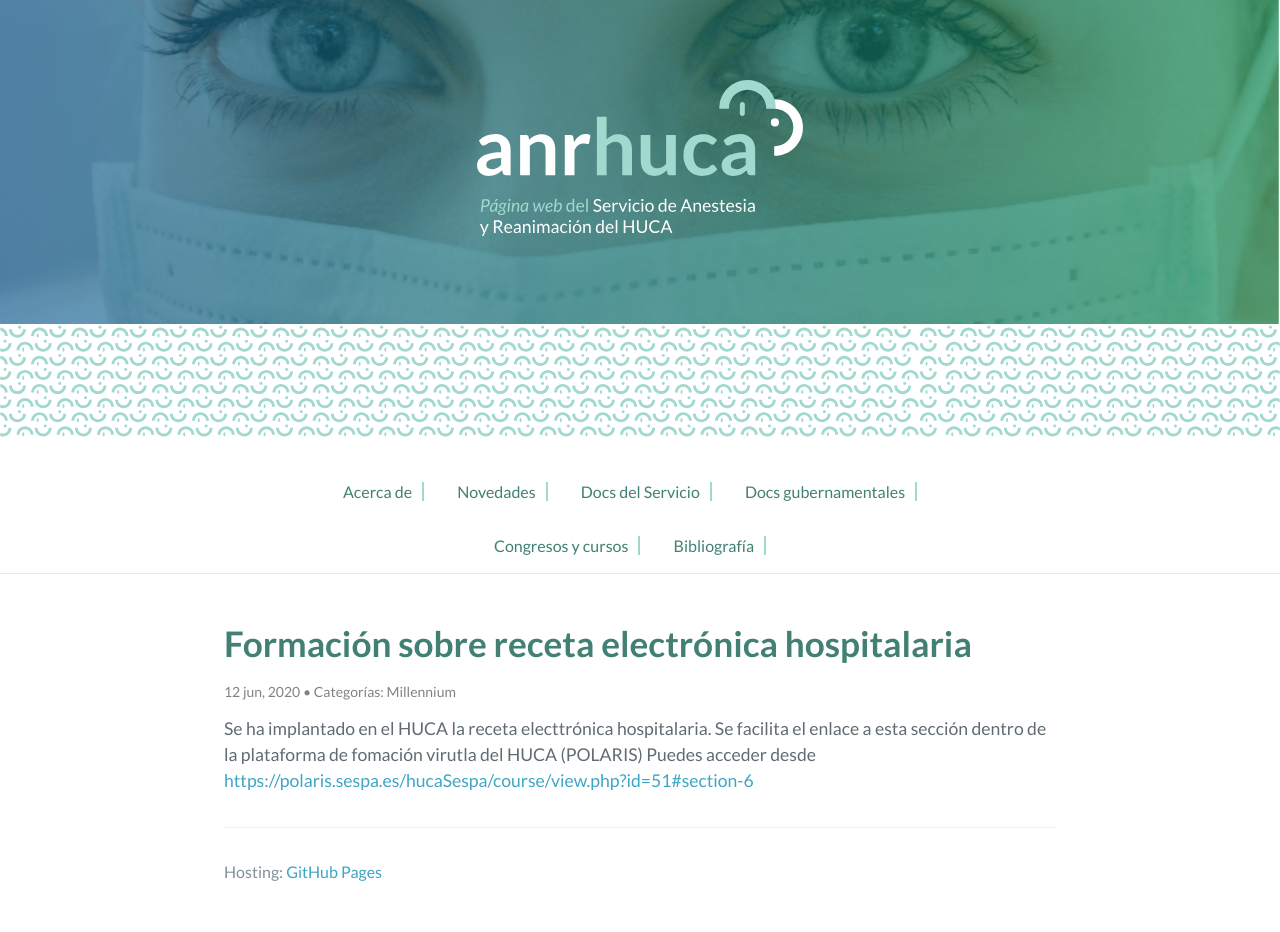
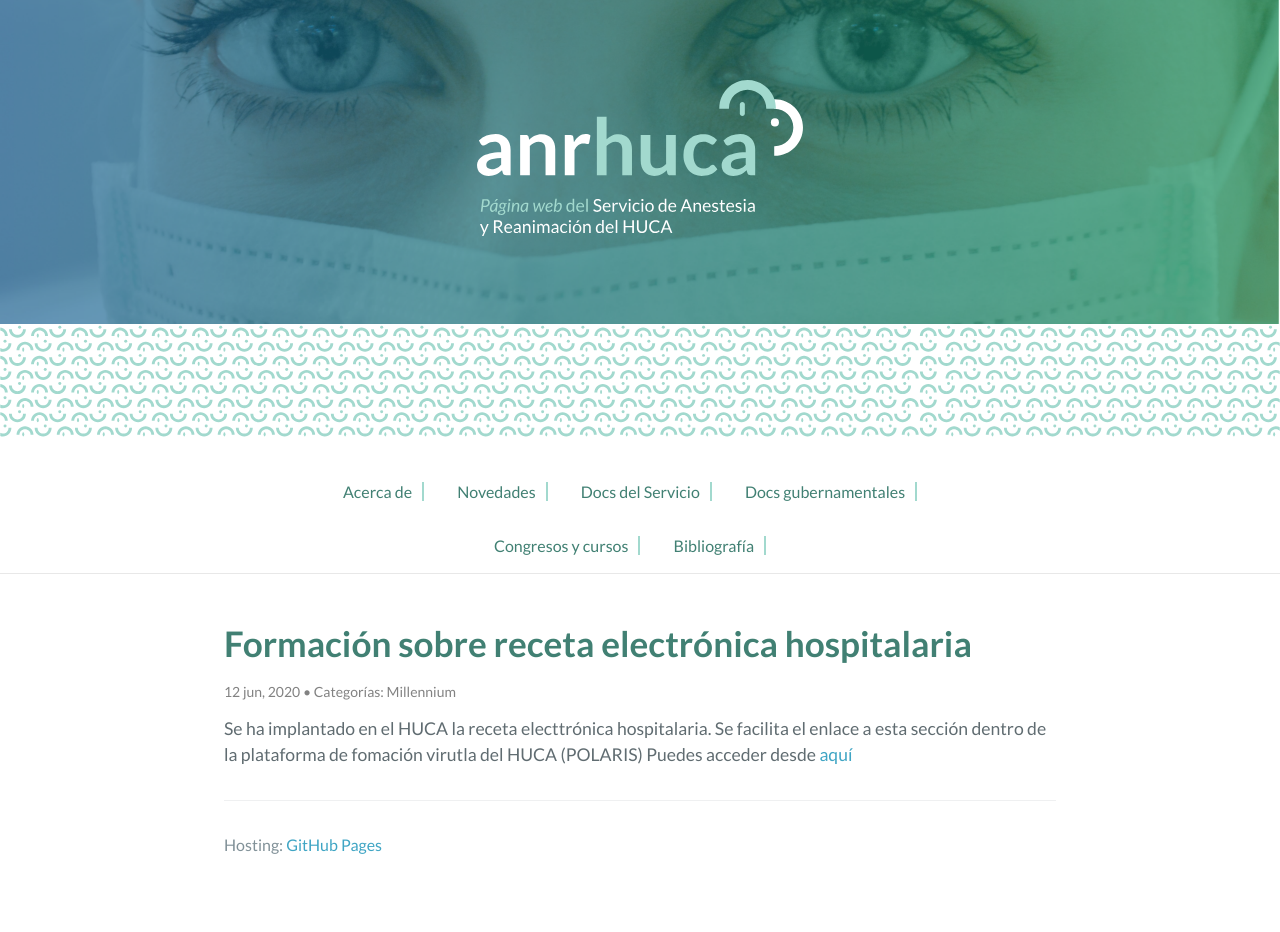
Before and after one commit to anrhuca/anrhuca.github.io, a Jekyll site: the page built from _posts/2020-06-12-receta-electronica-hospitalaria.md, in a window 1280 px wide. Built offline with Jekyll 4.4.1, drawn with Linux system fonts in a browser that asks for light colours; our own code applies the rules of GitHub Pages for plain Markdown files; after the commit the page ends 905 px from its top, so only the background shows below that.

Commit message:
Update 2020-06-12-receta-electronica-hospitalaria.md

```diff
--- a/_posts/2020-06-12-receta-electronica-hospitalaria.md
+++ b/_posts/2020-06-12-receta-electronica-hospitalaria.md
@@ -8,5 +8,5 @@ author:
 meta:
 ---
 Se ha implantado en el HUCA la receta electtrónica hospitalaria. Se facilita el enlace a esta sección dentro de la plataforma de fomación virutla del HUCA (POLARIS)
-Puedes acceder desde [https://polaris.sespa.es/hucaSespa/course/view.php?id=51#section-6](aquí)
+Puedes acceder desde [aquí](https://polaris.sespa.es/hucaSespa/course/view.php?id=51#section-6)
 <!--more-->
```
